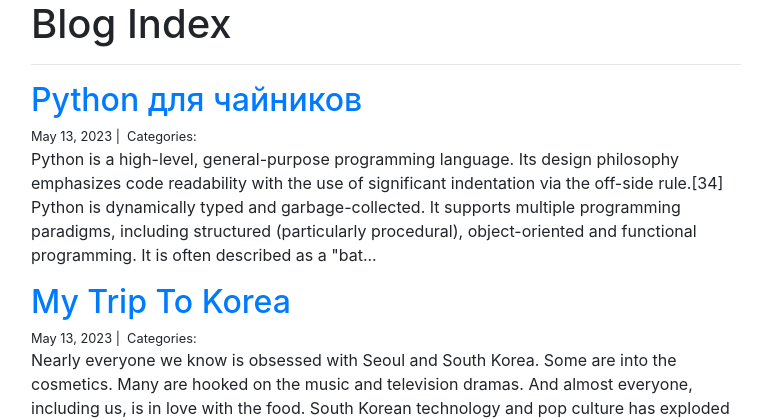
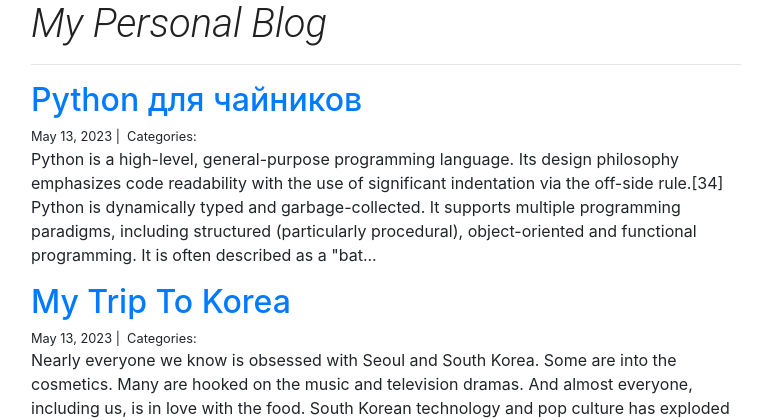
Before and after one commit to Sobirovilyas/portfolio_project, a Django app: page /blog/ in a window 1280 px wide. Shown: the part 56-476 px from the top of the page, without its empty margins (254-1014 px from the left). Run offline with Django 4.2, Linux system fonts and the light colour scheme; data comes from the database, SQL or seed files in the repository; some libraries are stand-ins or nearby versions.

Commit message:
HTML update

```diff
--- /dev/null
+++ b/mywebsite/static/mywebsite/style.css
@@ -0,0 +1,19 @@
+
+img {
+    width: 100%;
+    height: auto;
+    transition: transform .2s;
+}
+
+img:hover {
+  transform: scale(1.1);
+}
+
+h1 {
+    font-family: 'Roboto', sans-serif;
+    font-style: italic;
+    font-weight: 300;
+    color: #212121;
+    margin: 0;
+    padding: 0;
+}
--- a/mywebsite/templates/base.html
+++ b/mywebsite/templates/base.html
@@ -1,4 +1,5 @@
 <link rel="stylesheet" href="https://stackpath.bootstrapcdn.com/bootstrap/4.1.3/css/bootstrap.min.css" integrity="sha384-MCw98/SFnGE8fJT3GXwEOngsV7Zt27NXFoaoApmYm81iuXoPkFOJwJ8ERdknLPMO" crossorigin="anonymous">
+<link rel="stylesheet" href="/static/mywebsite/style.css">
 
 <nav class="navbar navbar-expand-lg navbar-light bg-light">
     <div class="container">
--- a/mywebsite/templates/blog_index.html
+++ b/mywebsite/templates/blog_index.html
@@ -1,7 +1,7 @@
 {% extends "base.html" %}
 {% block page_content %}
 <div class="col-md-8 offset-md-2">
-    <h1>Blog Index</h1>
+    <h1>My Personal Blog</h1>
     <hr>
     {% for post in posts %}
     <h2><a href="{% url 'blog_detail' post.pk%}">{{ post.title }}</a></h2>
```
